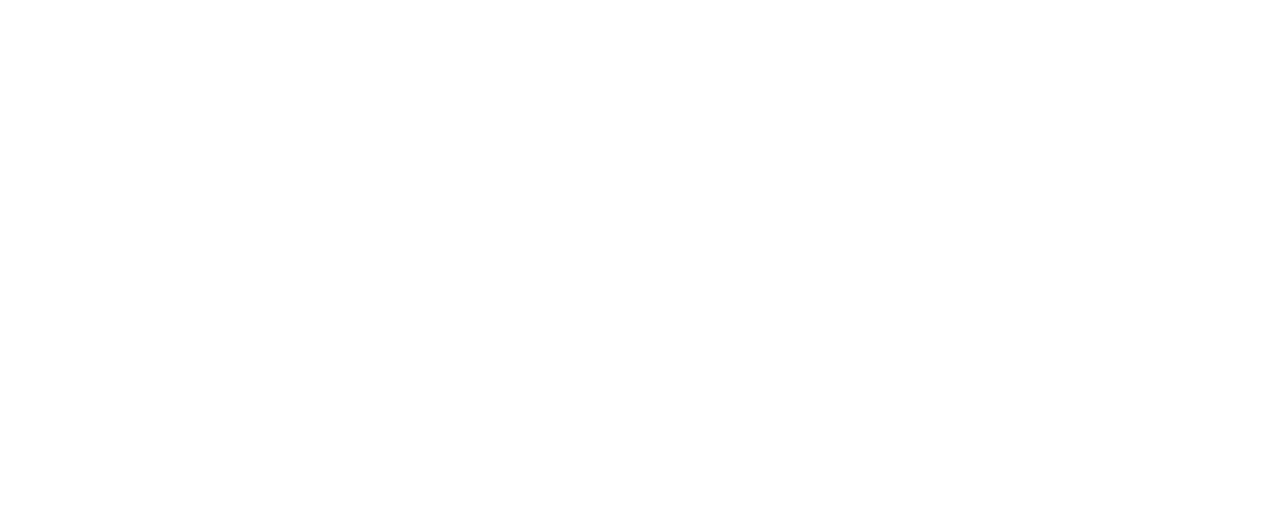
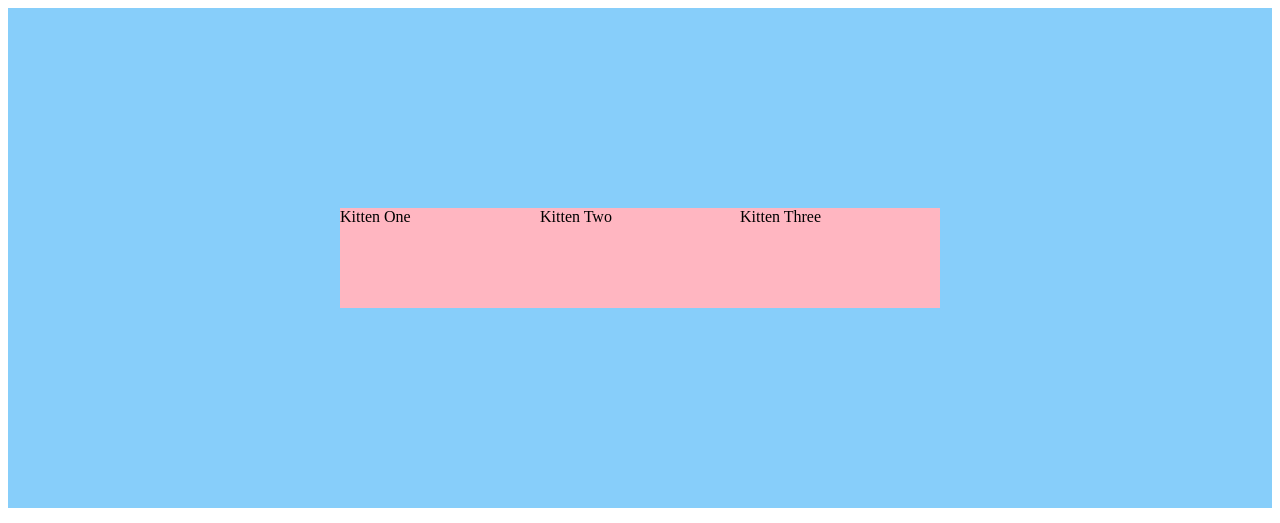
Before and after one commit to lacrivella/bootcamp-one-week-one, a plain HTML site: page index.html in a window 1280 px wide. Shown: the top 523 px of the page. Drawn offline with Linux system fonts and the light colour scheme.

Commit message:
css and init

```diff
--- a/index.html
+++ b/index.html
@@ -5,10 +5,15 @@
   <meta name="viewport" content="width=device-width, initial-scale=1.0">
   <meta http-equiv="X-UA-Compatible" content="ie=edge">
   <link rel="stylesheet" href="styles.css">
-  <title>Document</title>
+  <title>Cats</title>
 </head>
 <body>
-
+  <div class="cat-cafe">
+    <div class="kitten">Kitten One</div>
+    <div class="kitten">Kitten Two</div>
+    <div class="kitten">Kitten Three</div>
+  </div>
+  <h1>Yo yo yo</h1>
   <script src="app.js"></script>
 </body>
 </html>
--- a/styles.css
+++ b/styles.css
@@ -0,0 +1,14 @@
+.cat-cafe {
+  display: flex;
+  justify-content: center; /*horizontal */
+  align-items: center; /*vertical*/
+  background: lightskyblue;
+  height: 500px;
+}
+
+.kitten {
+  height: 100px;
+  width: 200px;
+  border: 1 solid snow;
+  background: lightpink;
+}
```
Also changed, not shown: test/example.test.js (added, +16 -0 lines), test/index.html (added, +18 -0 lines), test/index.js (added, +18 -0 lines), test/tests.js (added, +1 -0 lines), 3 other files.
